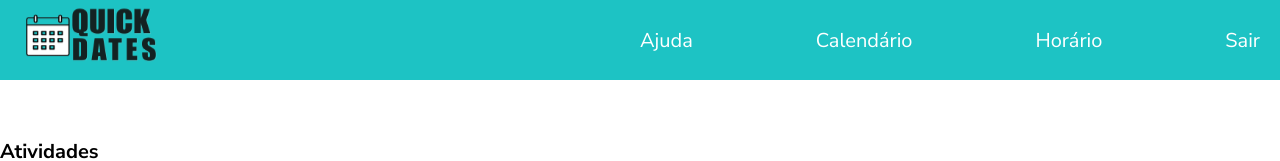
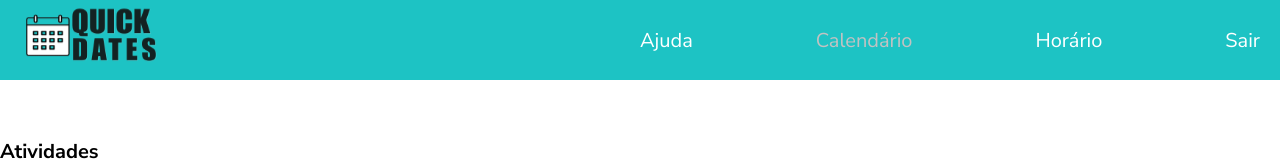
Before and after one commit to Quick-Dates/Quick-Dates-Web, a React (Create React App) app: page /activities in a window 1280 px wide. Shown: the top 161 px of the page. Built offline with nearby package versions, Linux system fonts and the light colour scheme.

Commit message:
menu visited

```diff
--- a/src/components/Header/index.tsx
+++ b/src/components/Header/index.tsx
@@ -1,5 +1,5 @@
 import React, { FC } from 'react';
-import { Link } from 'react-router-dom';
+import { Link, useLocation } from 'react-router-dom';
 import LogoHeader from '../../assets/logo-header.svg';
 import './styles.css';
 
@@ -8,30 +8,34 @@ interface IProps{
   isStudent?: boolean
 }
 
-const Header: FC<IProps> = ({ isStudent }: IProps) => (
+const Header: FC<IProps> = ({ isStudent }: IProps) => {
+  const pathName = useLocation().pathname;
+  return (
+
     <header className="header">
       <div className="logo">
         <img src={LogoHeader} alt="logo" />
       </div>
       { isStudent
         ? (
-        <div className="menu">
-          <Link to="/help"> Ajuda </Link>
-          <Link to="/activities"> Calendário  </Link>
-          <Link to="/time"> Horário  </Link>
+          <nav className="menu">
+            <Link to="/help" className={pathName === '/help' ? 'visited' : ''}> Ajuda </Link>
+            <Link to="/activities" className={pathName === '/activities' ? 'visited' : ''}> Calendário  </Link>
+            <Link to="/time" className={pathName === '/time' ? 'visited' : ''}> Horário  </Link>
             <Link to="/"> Sair  </Link>
-        </div>
+          </nav>
         )
         : (
-        <div className="menu">
-          <Link to="/help"> Ajuda </Link>
-          <Link to="/create/activities"> Agendar atividades  </Link>
-          <Link to="/list/activities"> Ver Atividades  </Link>
+          <nav className="menu">
+            <Link to="/help" className={pathName === '/help' ? 'visited' : ''}> Ajuda </Link>
+            <Link to="/create/activities" className={pathName === '/create/activities' ? 'visited' : ''}> Agendar atividades  </Link>
+            <Link to="/list/activities" className={pathName === '/list/activities' ? 'visited' : ''}> Ver Atividades  </Link>
             <Link to="/"> Sair  </Link>
-        </div>
+          </nav>
         )}
 
     </header>
   );
+};
 
 export default Header;
--- a/src/components/Header/styles.css
+++ b/src/components/Header/styles.css
@@ -26,3 +26,6 @@
   color: var(--color-text-header);
   font-size: 2rem;
 }
+.header .menu a.visited {
+  color: var(--color-text-visited-header);
+}
```
Lines whose indentation alone changed are shown as unchanged.
